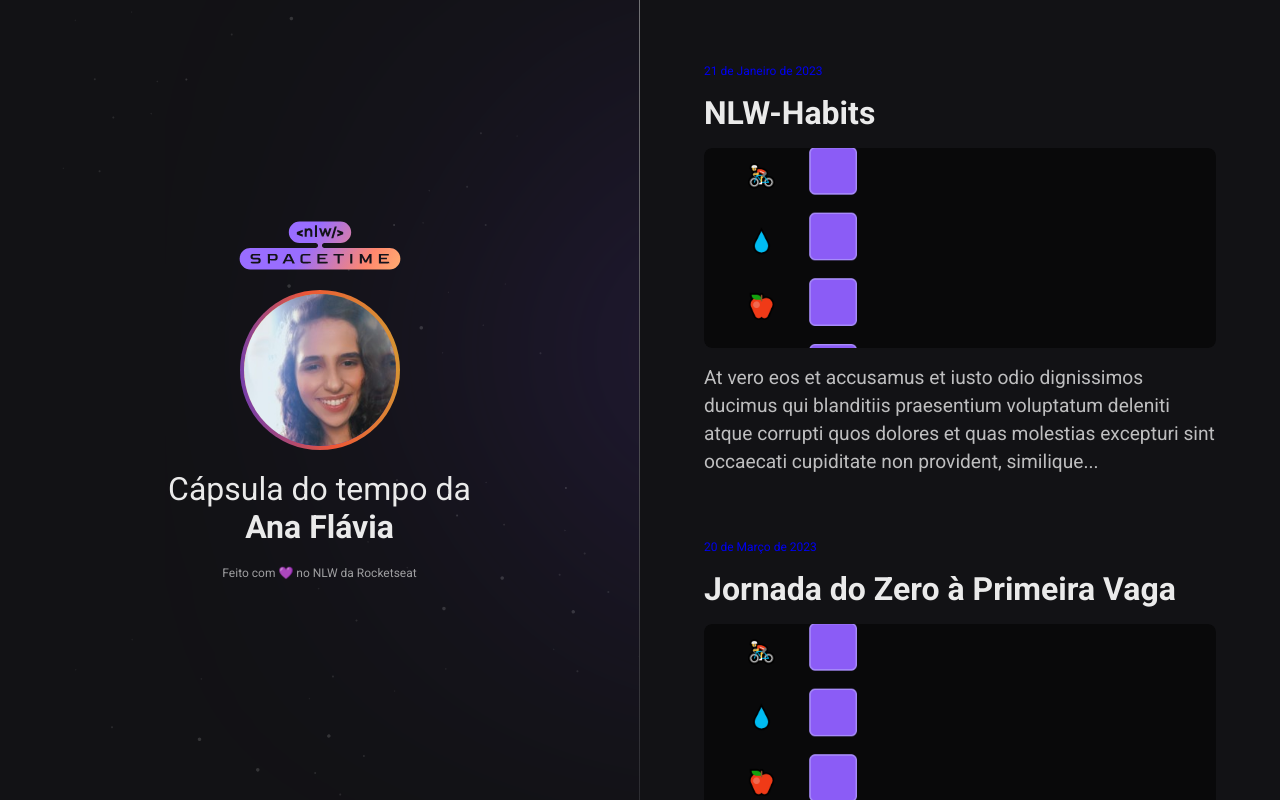
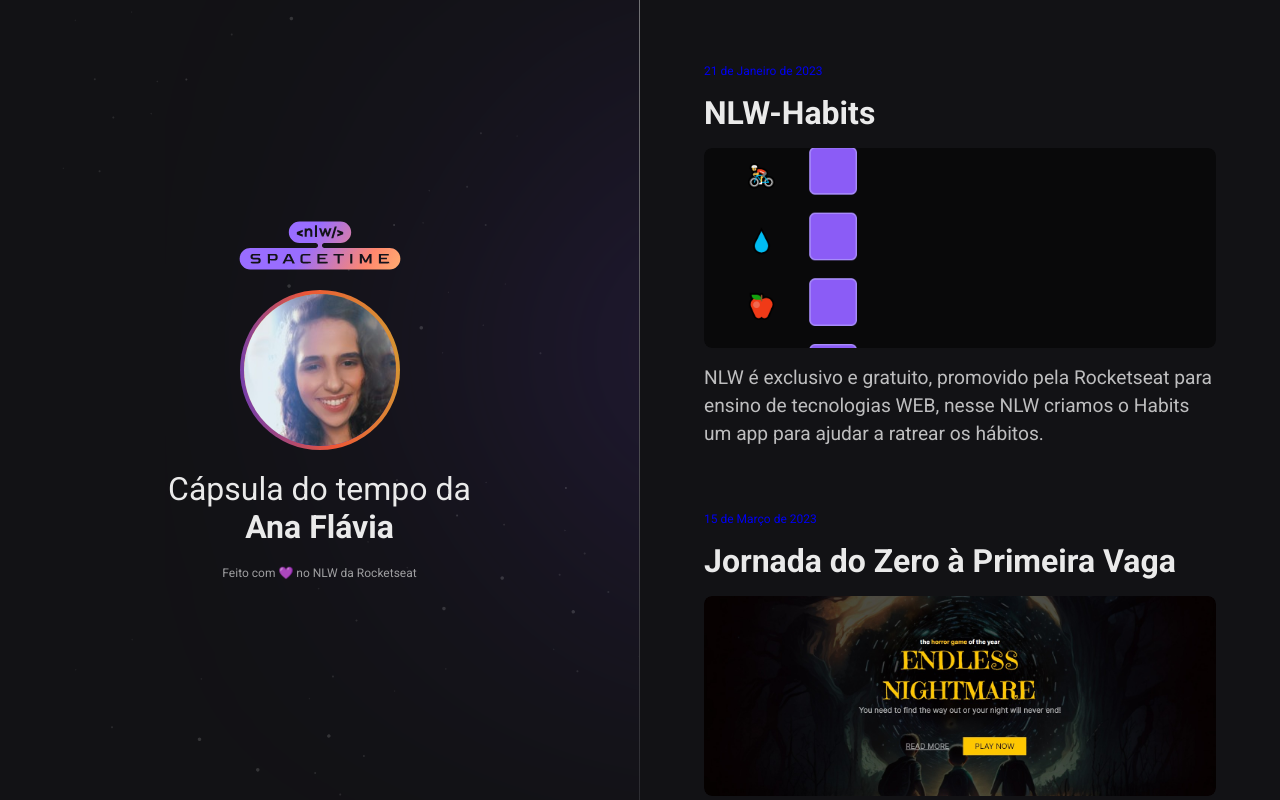
Before and after one commit to AnaLimeira26/NLW-Spacetime, a plain HTML site: page index.html in a window 1280 px wide. Drawn offline with Linux system fonts and the light colour scheme.

Commit message:
atualizações

```diff
--- a/index.html
+++ b/index.html
@@ -33,19 +33,19 @@
       <img src="assets/nlw-habits.png" alt="Projeto NLW-Habits"/>
     </div>
         <p>
-    At vero eos et accusamus et iusto odio dignissimos ducimus qui blanditiis praesentium voluptatum deleniti atque corrupti quos dolores et quas molestias excepturi sint occaecati cupiditate non provident, similique...
+        NLW é exclusivo e gratuito, promovido pela Rocketseat para ensino de tecnologias WEB, nesse NLW criamos o Habits um app para ajudar a ratrear os hábitos.
         </p>
       </a>
 
       <a href="https://github.com/AnaLimeira26" target="_blank"
       class="memory">
-    <small>20 de Março de 2023</small>
+    <small>15 de Março de 2023</small>
     <h1>Jornada do Zero à Primeira Vaga </h1>
     <div>
-      <img src="assets/nlw-habits.png" alt="Projeto NLW-Habits"/>
+      <img src="assets/endless.jpeg" alt="Projeto Primeira Vaga"/>
     </div>
         <p>
-    At vero eos et accusamus et iusto odio dignissimos ducimus qui blanditiis praesentium voluptatum deleniti atque corrupti quos dolores et quas molestias excepturi sint occaecati cupiditate non provident, similique...
+          A Jornada do Zero à Primeira Vaga, foi um evento provido pela Rocketseat que proveu ensinar a criar os primeiros sites, usando HTML e CSS.
         </p>
       </a>
     </nav>
```
Also changed, not shown: assets/Habits.jpeg (added), assets/endless.jpeg (added).
